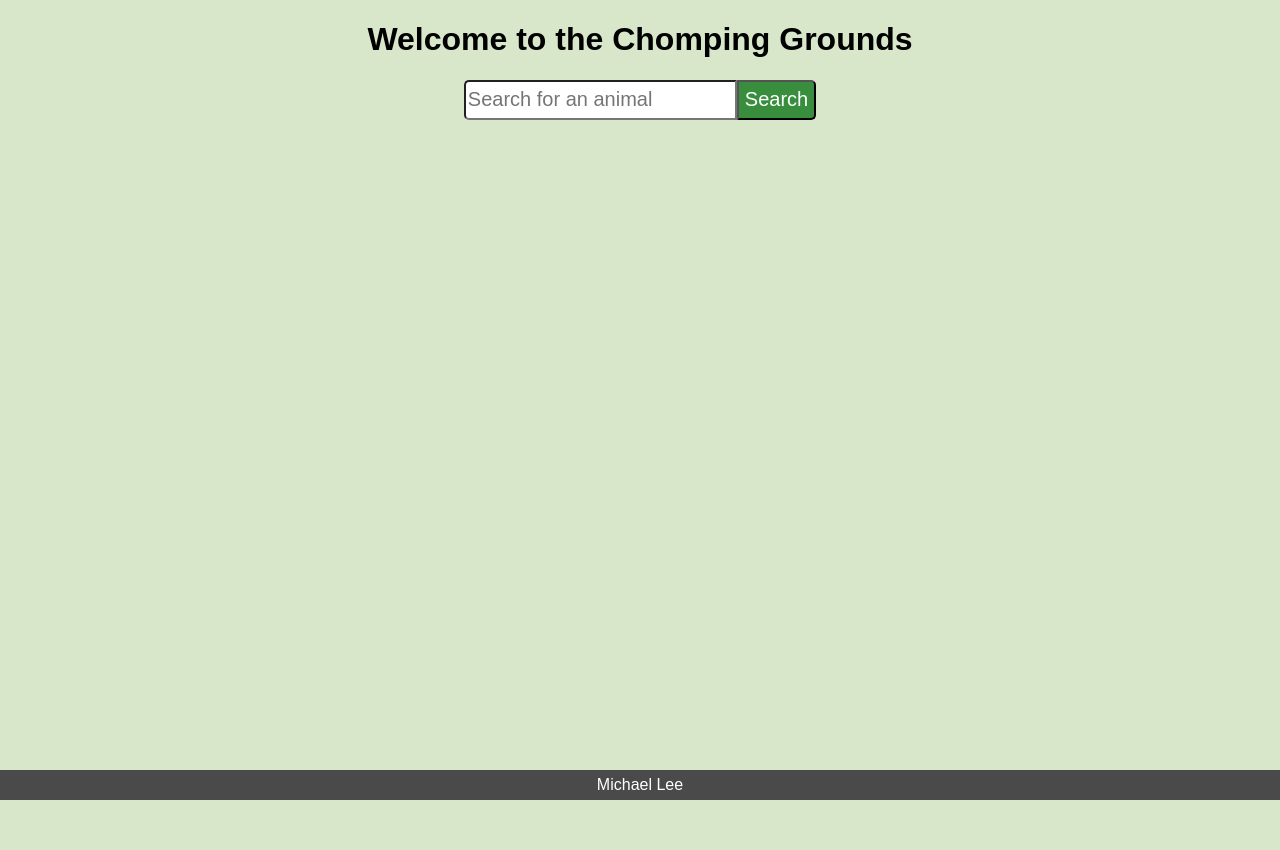
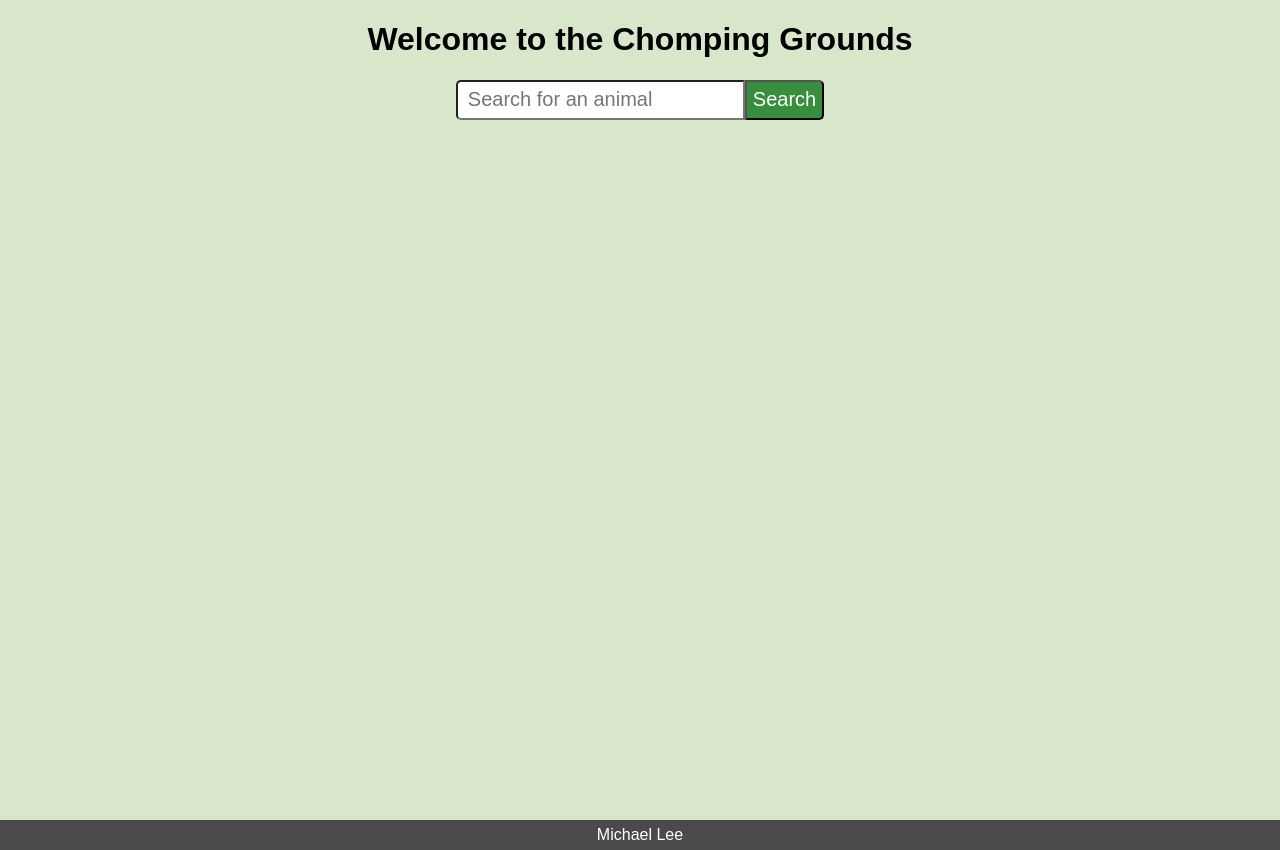
Before and after one commit to mlee0330/chomping-grounds, a React (Create React App) app in the folder client/: page / in a window 1280 px wide. Before the commit the page ends 800 px from the top, so only its background shows below. Built offline with nearby package versions, Linux system fonts and the light colour scheme.

Commit message:
fix footer

```diff
--- a/client/public/index.html
+++ b/client/public/index.html
@@ -24,7 +24,7 @@
       work correctly both with client-side routing and a non-root public URL.
       Learn how to configure a non-root public URL by running `npm run build`.
     -->
-    <title>React App</title>
+    <title>Chomping Grounds</title>
   </head>
   <body>
     <noscript>You need to enable JavaScript to run this app.</noscript>
--- a/client/src/App.css
+++ b/client/src/App.css
@@ -3,8 +3,11 @@ body {
   background-color: #d8e7c9;
   display: flex;
   justify-content: center;
-  height: 100vh;
-  width: 100%
+  min-height: 100vh;
+  height: 100%;
+  width: 100%;
+  position: relative;
+  padding-bottom: 50px;
 }
 
 #root {
@@ -35,6 +38,7 @@ header {
 .search-input {
   border-radius: 5px 0 0 5px;
   font-size: 20px;
+  padding: 10px;
 }
 
 .search-button {
@@ -113,9 +117,10 @@ h2 {
 
 footer {
   display: flex;
+  width: 100%;
+  margin-top: 50px;
+  bottom: 0;
   position: absolute;
-  width: 100%;
-  bottom: 0;
   justify-content: center;
   align-items: center;
   height: 30px;
--- a/client/src/Components/AnimalCard.js
+++ b/client/src/Components/AnimalCard.js
@@ -5,7 +5,6 @@ function AnimalCard({ animal, className }) {
   const [animalName, setAnimalName] = useState('');
   const [imageUrl, setImageUrl] = useState('');
   // const API_KEY = process.env.REACT_APP_API_KEY;
-  const API_KEY = "aEiI8WiGfOJ/sPfTZoKUjg==NWausnUB0sMHIUxr";
 
   useEffect(() => {
     try {
@@ -25,7 +24,7 @@ function AnimalCard({ animal, className }) {
     } catch (e) {
       console.log(e)
     }
-  }, []);
+  });
 
   return (
     <Card className={`animal-card ${className}`}>
--- a/client/src/Components/App.js
+++ b/client/src/Components/App.js
@@ -64,9 +64,7 @@ function App() {
       {animal && <AnimalCard className="animal-hero" key={animal.name} animal={animal.name} />}
       {noData && <h1>Animal data not found for {searchQuery}</h1>}
       <AnimalList characteristics={characteristics} dietType={characteristics.diet}/>
-      <footer>
-        <div>Michael Lee</div>
-      </footer>
+      <footer>Michael Lee</footer>
     </Container>
   );
 }
```
